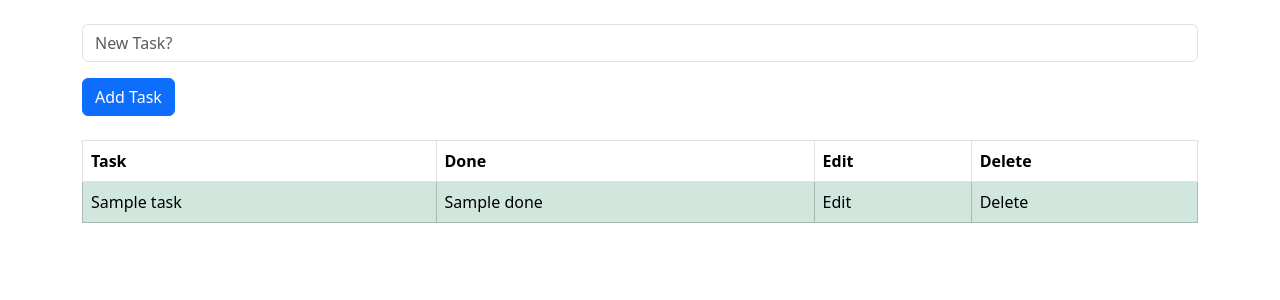
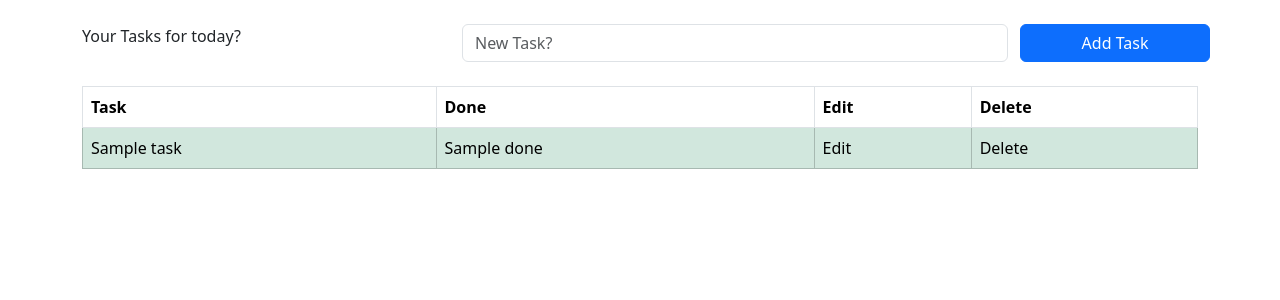
Before and after one commit to Laszlo-Lazuer/python-django-app-learning, a Django app: template todolist_app/templates/todolist.html in a window 1280 px wide. Shown: the part 65-365 px from the top of the page. Run offline with Django 3.2, Linux system fonts and the light colour scheme; the template is opened without the code that fills it: most values are stand-ins (such as "Sample title", 1, 10 or a date in 2020).

Commit message:
chore: minor css tweaks, input with label and button in a single row now.

```diff
--- a/todolist_app/templates/todolist.html
+++ b/todolist_app/templates/todolist.html
@@ -17,14 +17,15 @@
         {% endfor %}
     {% endif %}
 
-    <form method="POST">
-         {% csrf_token %}
-        <div class="mb-3">
-          <input type="text" class="form-control" name="task" id="task" aria-describedby="task" placeholder="New Task?">
+    <form method="POST" class="row">
+        {% csrf_token %}
+        <label class="col-lg-4">Your Tasks for today?</label>
+        <div class="col-lg-6">
+            <input type="text" class="form-control" name="task" placeholder="New Task?">
         </div>
-        <button type="submit" class="btn btn-primary">Add Task</button>
-      </form>
-      <br />
+        <button type="submit" class="btn btn-primary col-lg-2">Add Task</button>
+    </form>
+    <br />
     <table class="table table-bordered">
         <thead class="thead-dark">
                 <tr>
```
